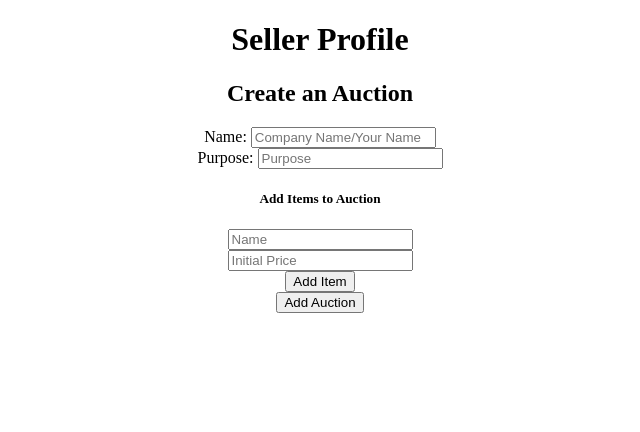
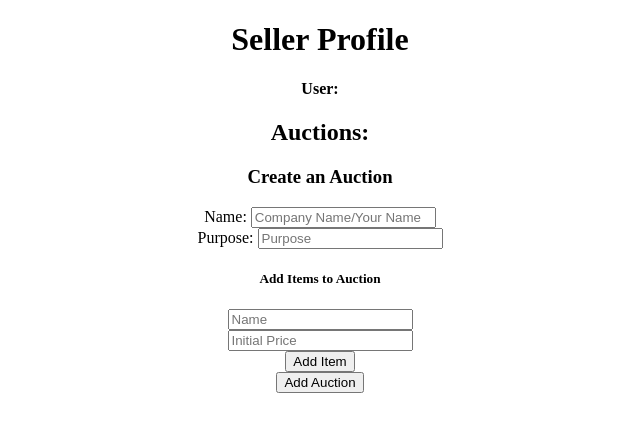
Before and after one commit to allenben746/Frontend-1, a React (Create React App) app in the folder frontend/: page /seller in a window 1280 px wide. Shown: the top 432 px of the page, without its empty margins (320-960 px from the left). Built offline with nearby package versions, Linux system fonts and the light colour scheme.

Commit message:
Updated formatting and placement of seller auctions

```diff
--- a/frontend/src/components/AddAuction.js
+++ b/frontend/src/components/AddAuction.js
@@ -5,7 +5,7 @@ import FormikAddItemForm from './AddItemForm';
 function AddAuction(props) {
   return (
     <>
-    <h2>Create an Auction</h2>
+    <h3>Create an Auction</h3>
     <Form>
 
       <div>
--- a/frontend/src/components/SellerOverview.js
+++ b/frontend/src/components/SellerOverview.js
@@ -16,8 +16,9 @@ const SellerOverview = (props) => {
     return (
         <>
         <h1>Seller Profile</h1>
-
-            <FormikAddAuction addAuction={props.addAuction} />
+            <h4>User:</h4>
+            <h2>Auctions:</h2>
+                <FormikAddAuction addAuction={props.addAuction} />
         </>
     )
 }
```
